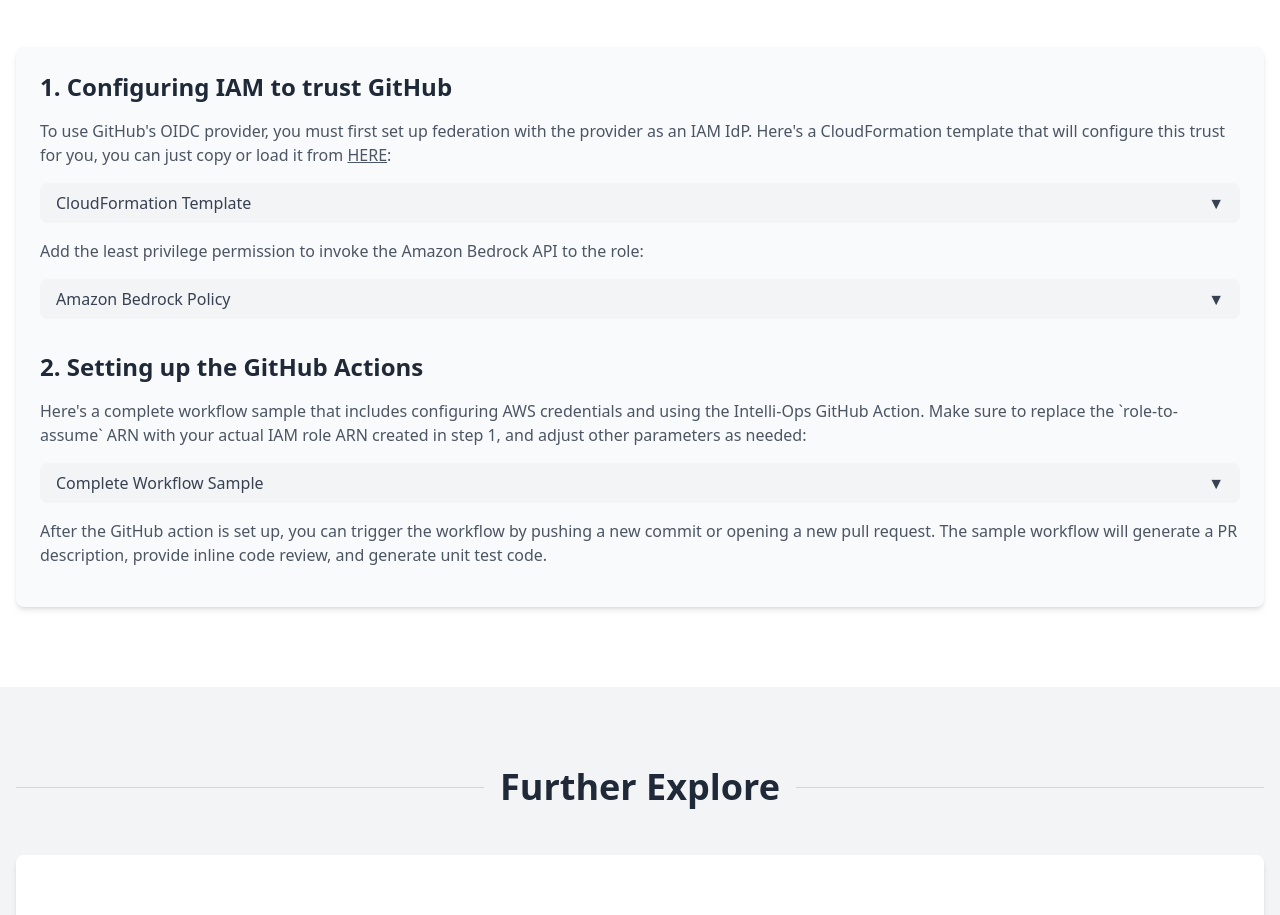
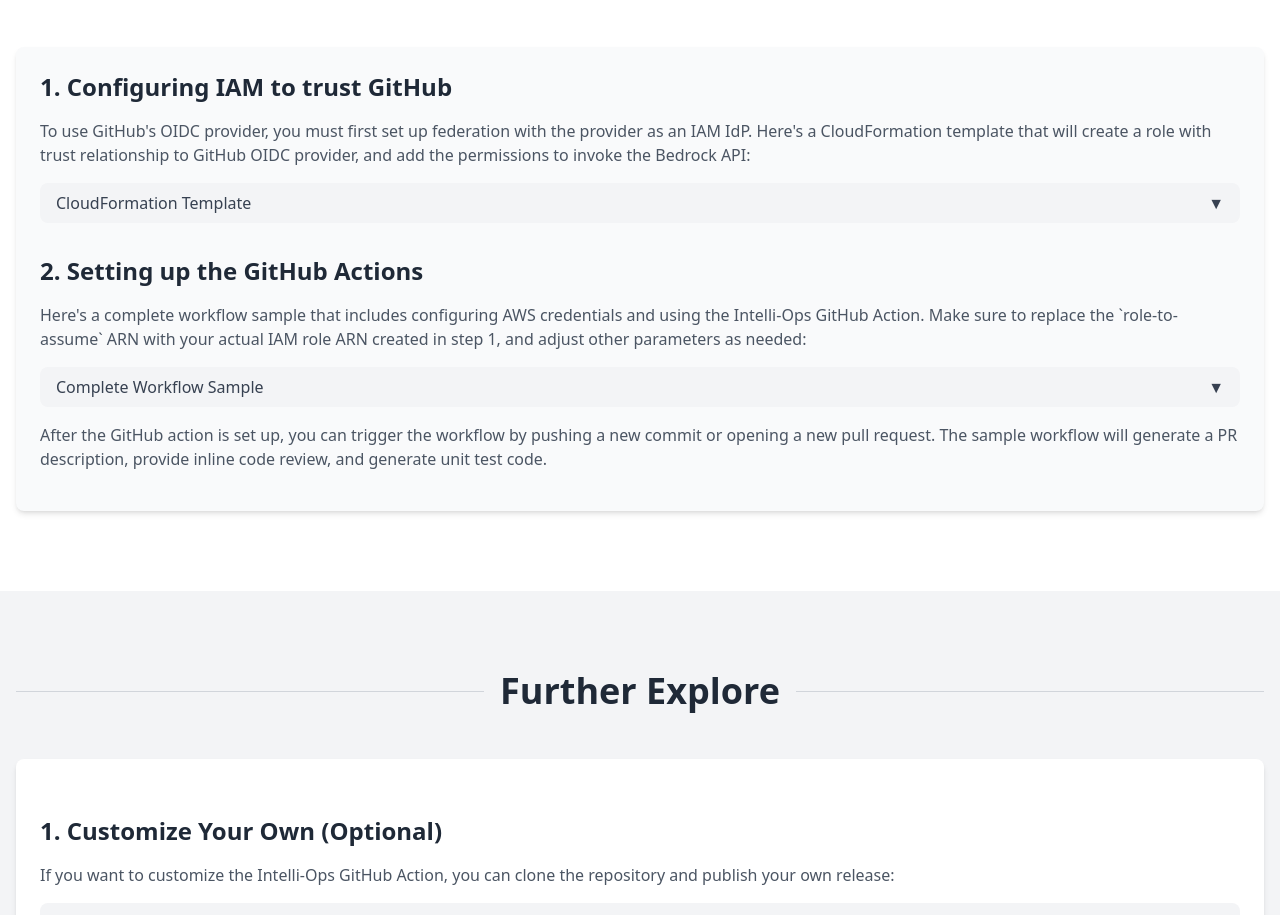
Before and after one commit to yike5460/intelli-ops, a React (Vite) app in the folder web/: page / in a window 1280 px wide. Shown: the part 1145-2060 px from the top of the page. Built offline with nearby package versions, Linux system fonts and the light colour scheme.

Commit message:
docs: simplify the deployment in IAM role

```diff
--- a/web/src/components/QuickStart.jsx
+++ b/web/src/components/QuickStart.jsx
@@ -40,7 +40,7 @@
           <div className="bg-gray-50 rounded-lg shadow-md p-6">
             <h3 className="text-2xl font-semibold mb-4 text-gray-800">1. Configuring IAM to trust GitHub</h3>
             <p className="mb-4 text-gray-600">
-              To use GitHub's OIDC provider, you must first set up federation with the provider as an IAM IdP. Here's a CloudFormation template that will configure this trust for you, you can just copy or load it from <a href="https://d38mtn6aq9zhn6.cloudfront.net/configure-aws-credentials-latest.yml" className="underline">HERE</a>:
+              To use GitHub's OIDC provider, you must first set up federation with the provider as an IAM IdP. Here's a CloudFormation template that will create a role with trust relationship to GitHub OIDC provider, and add the permissions to invoke the Bedrock API:
             </p>
             <FoldableCommand title="CloudFormation Template" command={`Parameters:
   GitHubOrg:
@@ -81,6 +81,8 @@
                 token.actions.githubusercontent.com:aud: !Ref OIDCAudience
               StringLike:
                 token.actions.githubusercontent.com:sub: !Sub repo:\${GitHubOrg}/\${RepositoryName}:*
+      ManagedPolicyArns:
+        - !Ref BedrockPolicy
 
   GithubOidc:
     Type: AWS::IAM::OIDCProvider
@@ -92,26 +94,22 @@
       ThumbprintList:
         - ffffffffffffffffffffffffffffffffffffffff
 
+  BedrockPolicy:
+    Type: AWS::IAM::ManagedPolicy
+    Properties:
+      PolicyDocument:
+        Version: "2012-10-17"
+        Statement:
+          - Effect: Allow
+            Action:
+              - bedrock:InvokeModel
+              - bedrock:ListFoundationModels
+              - bedrock:GetFoundationModel
+            Resource: "*"
+
 Outputs:
   Role:
     Value: !GetAtt Role.Arn`} />
-            <p className="mt-2 mb-4 text-gray-600">
-              Add the least privilege permission to invoke the Amazon Bedrock API to the role:
-            </p>
-            <FoldableCommand title="Amazon Bedrock Policy" command={`{
-    "Version": "2012-10-17",
-    "Statement": [
-        {
-            "Effect": "Allow",
-            "Action": [
-                "bedrock:InvokeModel",
-                "bedrock:ListFoundationModels",
-                "bedrock:GetFoundationModel"
-            ],
-            "Resource": "*"
-        }
-    ]
-}`} />
             <h3 className="text-2xl font-semibold mt-8 mb-4 text-gray-800">2. Setting up the GitHub Actions</h3>
             <p className="mb-4 text-gray-600">
               Here's a complete workflow sample that includes configuring AWS credentials and using the Intelli-Ops GitHub Action.
@@ -173,12 +171,13 @@
       with:
         github-token: \${{ secrets.GITHUB_TOKEN }}
         aws-region: us-east-1
-        model-id: anthropic.claude-3-5-sonnet-20240620-v1:0
+        model-id: anthropic.claude-3-sonnet-20240229-v1:0
         generate-code-review: 'true'
         generate-code-review-level: 'detailed'
-        generate-code-review-exclude-files: '*.md,*.json,*.yml,*.yaml'
+        generate-code-review-exclude-files: '*.md,*.json'
         generate-pr-description: 'true'
         generate-unit-test: 'true'
+        generate-code-review-source-folder: 'src'
         output-language: 'en'
       env:
         GITHUB_TOKEN: \${{ secrets.GITHUB_TOKEN }}`} />
```
Also changed, not shown: 1 other file (tests, documents, lock files or other folders).
